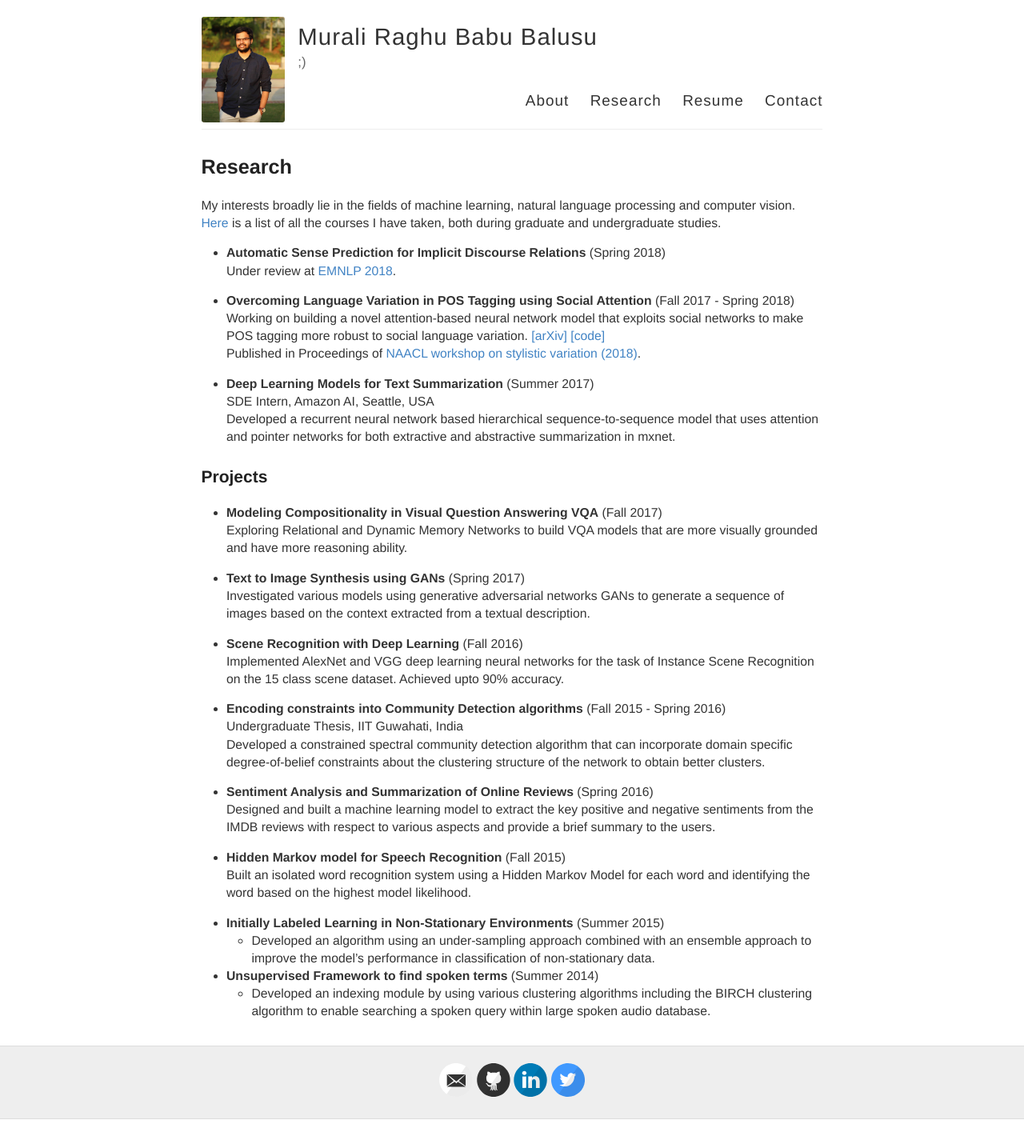
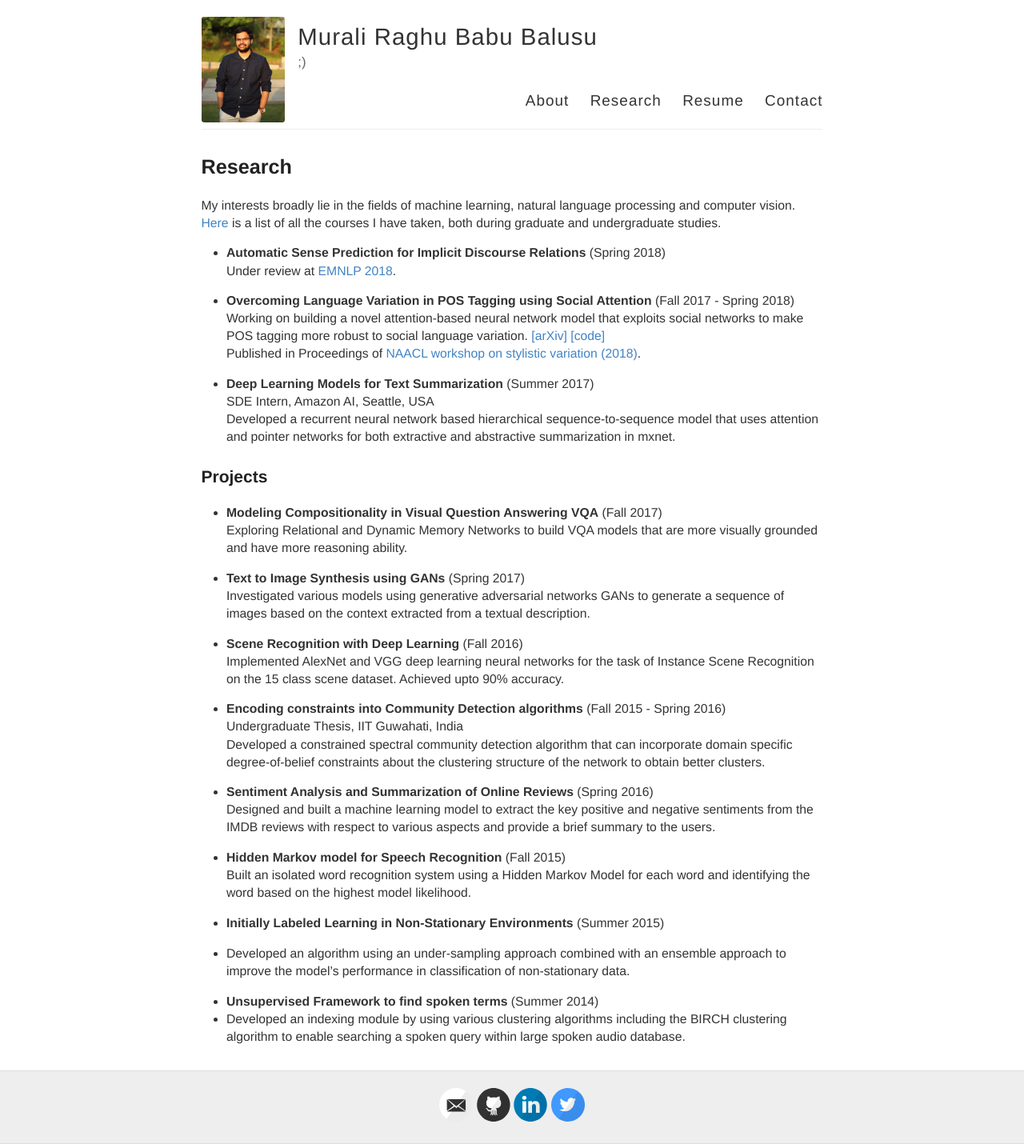
Before and after one commit to bmurali1994/bmurali1994.github.io, a Jekyll site: the page built from research/index.md, in a window 1280 px wide. Shown: the whole page at 80% size. Built offline with Jekyll 4.4.1, drawn with Linux system fonts in a browser that asks for light colours; before the commit the page ends 1399 px from its top, so only the background shows below that.

Commit message:
checking update

```diff
--- a/research/index.md
+++ b/research/index.md
@@ -69,9 +69,9 @@ word based on the highest model likelihood.
 
 
 
-- **Initially Labeled Learning in Non-Stationary Environments** (Summer 2015)
-	+ Developed an algorithm using an under-sampling approach combined with an ensemble approach to improve
+* **Initially Labeled Learning in Non-Stationary Environments** (Summer 2015)
+ + Developed an algorithm using an under-sampling approach combined with an ensemble approach to improve
 the model’s performance in classification of non-stationary data.
 
 * **Unsupervised Framework to find spoken terms** (Summer 2014)
-	+ Developed an indexing module by using various clustering algorithms including the BIRCH clustering algorithm to enable searching a spoken query within large spoken audio database.
+ + Developed an indexing module by using various clustering algorithms including the BIRCH clustering algorithm to enable searching a spoken query within large spoken audio database.
```
